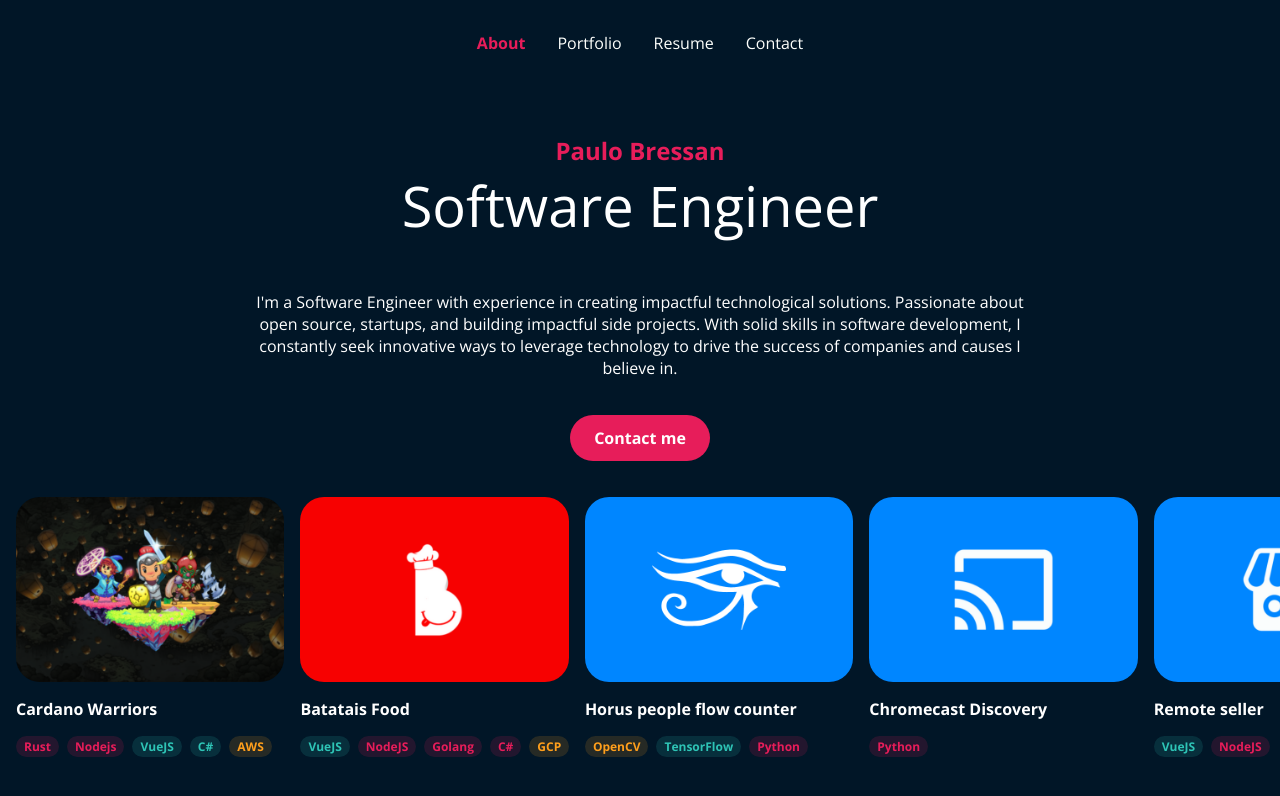
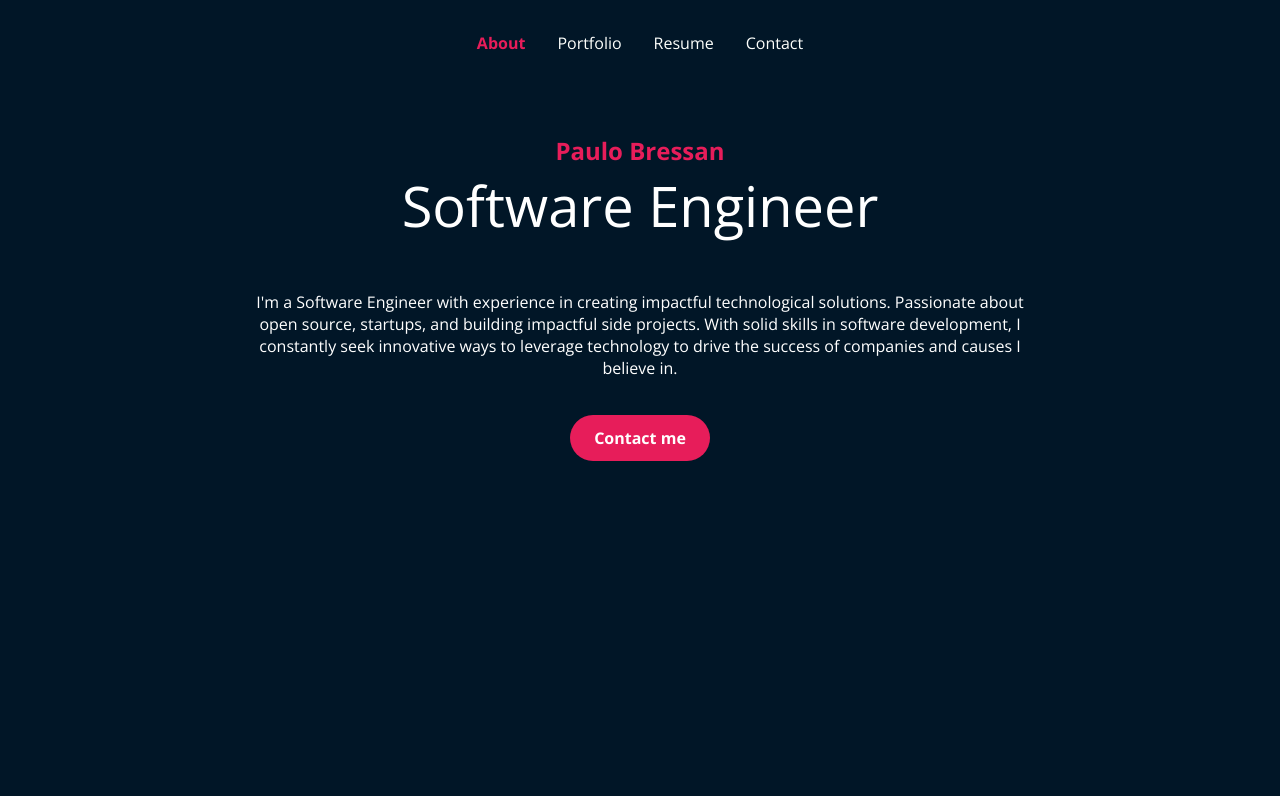
Before and after one commit to paulobressan/portfolio, a Nuxt app: page / in a window 1280 px wide. Shown: the top 796 px of the page. Built offline with nearby package versions, Linux system fonts and the light colour scheme.

Commit message:
chore: removed swipper and adjusted contact link

```diff
--- a/components/ContactLink.vue
+++ b/components/ContactLink.vue
@@ -41,7 +41,7 @@ const link = computed(() => {
       <div>
         <i class="bi" :class="icon"></i>
       </div>
-      <div>{{ value }}</div>
+      <div class="link__content-text">{{ value }}</div>
     </div>
     <div>
       <i class="bi bi-arrow-right"></i>
@@ -62,10 +62,12 @@ const link = computed(() => {
   padding: 8px 32px;
   text-decoration: none;
 }
+
 .link i {
   font-size: 32px;
   color: var(--contact__button-icon-text-color);
 }
+
 .link__content {
   display: flex;
   align-items: center;
@@ -74,7 +76,15 @@ const link = computed(() => {
 
   -webkit-line-clamp: 1;
 }
+
 .link__content i {
   margin-right: 32px;
 }
+
+.link__content-text {
+  white-space: nowrap;
+  width: 100%;
+  text-overflow: ellipsis;
+  overflow: hidden;
+}
 </style>
--- a/package.json
+++ b/package.json
@@ -13,7 +13,6 @@
     "nuxt": "^3.5.2"
   },
   "dependencies": {
-    "bootstrap-icons": "^1.10.5",
-    "swiper": "^9.3.2"
+    "bootstrap-icons": "^1.10.5"
   }
 }
--- a/pages/index.vue
+++ b/pages/index.vue
@@ -1,9 +1,6 @@
 <script setup lang="ts">
-import { Swiper, SwiperSlide } from "swiper/vue";
-import "swiper/css";
 
 import json from "~/portfolio.json";
-import Card from "~/components/Card.vue";
 import { Data } from "~/interfaces";
 
 const data: Data = json;
@@ -27,40 +24,6 @@ useHead({
       </div>
       <nuxt-link to="/contact" class="about__contact"> Contact me </nuxt-link>
     </div>
-    <div class="projects">
-      <swiper
-        :slides-per-view="1.25"
-        space-between="16"
-        :autoplay="true"
-        :center-insufficient-slides="true"
-        :breakpoints="{
-          '768': {
-            slidesPerView: 2.5,
-            spaceBetween: 16,
-          },
-          '992': {
-            slidesPerView: 3.5,
-            spaceBetween: 16,
-          },
-          '1200': {
-            slidesPerView: 4.5,
-            spaceBetween: 16,
-          },
-          '1400': {
-            slidesPerView: 5.5,
-            spaceBetween: 16,
-          },
-        }"
-      >
-        <swiper-slide v-for="(project, i) in data.portfolio.projects" :key="i">
-          <Card
-            :name="project.name"
-            :image="project.image"
-            :tags="project.tags"
-          />
-        </swiper-slide>
-      </swiper>
-    </div>
   </div>
 </template>
 
@@ -71,7 +34,6 @@ useHead({
   --info__margin: 0 20% 48px 20%;
   --about__title-margin: 48px 0 0 0;
   --about__subtitle-margin: 0 0 48px 0;
-  --projects__margin: 0 0 16px 16px;
 }
 
 @media only screen and (max-width: 768px) {
@@ -81,7 +43,6 @@ useHead({
     --info__margin: 0 16px 48px 16px;
     --about__title-margin: 16px 0 0 0;
     --about__subtitle-margin: 0 0 16px 0;
-    --projects__margin: 0 0 16px 16px;
   }
 }
 
@@ -116,8 +77,4 @@ useHead({
   border-radius: 24px;
   font-weight: 700;
 }
-
-.projects {
-  margin: var(--projects__margin);
-}
 </style>
```
Also changed, not shown: 1 other file (tests, documents, lock files or other folders).
